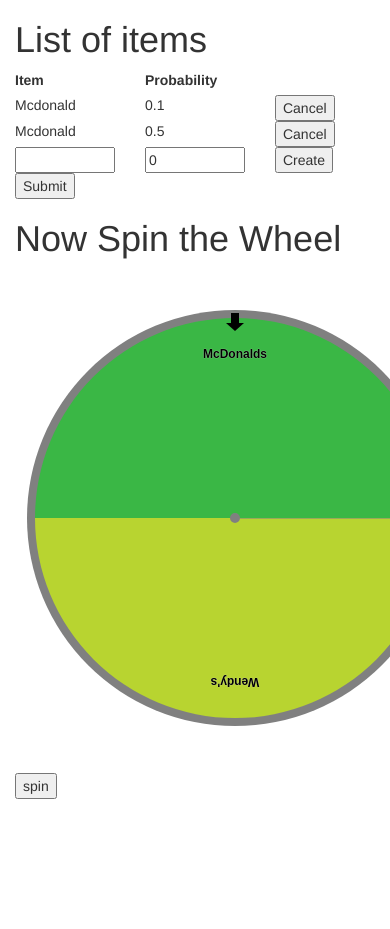
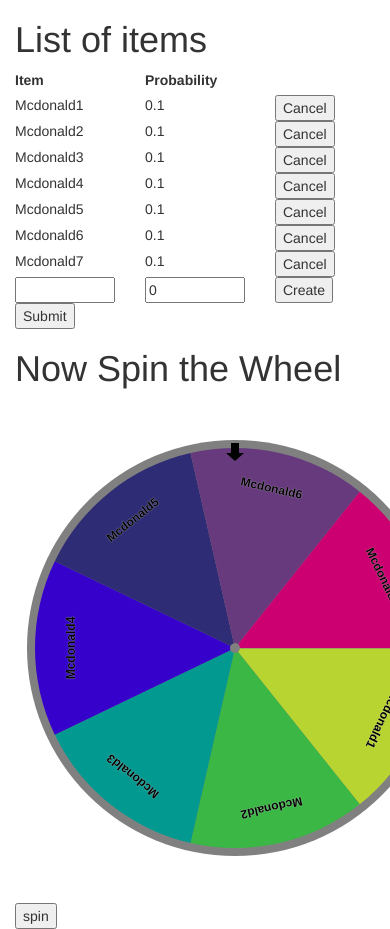
Before and after one commit to victoriali/Mighty-Wheel, a plain HTML site: page index.html in a window 390 px wide. Shown: the top 929 px of the page. Before the commit the page ends 844 px from the top, so only its background shows below. Drawn offline with nearby package versions, Linux system fonts and the light colour scheme.

Commit message:
add responsiveness to the wheel if user enters more items

```diff
--- a/index.html
+++ b/index.html
@@ -34,9 +34,7 @@
 
 							<section id = "realList">
 			          <div class="row">
-						      <div class="itemName col-xs-4">
-						        Mcdonald
-						      </div>
+						      <div class="itemName col-xs-4">Mcdonald1</div>
 						      <div class="itemInput col-xs-4">0.1</div>
 						      <div class="cancelInput col-xs-4">
 						        <button class="button cancelButton">Cancel</button>
@@ -44,10 +42,48 @@
 						    </div>
 
 						    <div class="row">
-						      <div class="itemName col-xs-4">
-						        Mcdonald
+						      <div class="itemName col-xs-4">Mcdonald2</div>
+						      <div class="itemInput col-xs-4">0.1</div>
+						      <div class="cancelInput col-xs-4">
+						        <button class="button cancelButton">Cancel</button>
 						      </div>
-						      <div class="itemInput col-xs-4">0.5</div>
+						    </div>
+
+						    <div class="row">
+						      <div class="itemName col-xs-4">Mcdonald3</div>
+						      <div class="itemInput col-xs-4">0.1</div>
+						      <div class="cancelInput col-xs-4">
+						        <button class="button cancelButton">Cancel</button>
+						      </div>
+						    </div>
+
+						    <div class="row">
+						      <div class="itemName col-xs-4">Mcdonald4</div>
+						      <div class="itemInput col-xs-4">0.1</div>
+						      <div class="cancelInput col-xs-4">
+						        <button class="button cancelButton">Cancel</button>
+						      </div>
+						    </div>
+
+						    <div class="row">
+						      <div class="itemName col-xs-4">Mcdonald5</div>
+						      <div class="itemInput col-xs-4">0.1</div>
+						      <div class="cancelInput col-xs-4">
+						        <button class="button cancelButton">Cancel</button>
+						      </div>
+						    </div>
+
+						    <div class="row">
+						      <div class="itemName col-xs-4">Mcdonald6</div>
+						      <div class="itemInput col-xs-4">0.1</div>
+						      <div class="cancelInput col-xs-4">
+						        <button class="button cancelButton">Cancel</button>
+						      </div>
+						    </div>
+
+						    <div class="row">
+						      <div class="itemName col-xs-4">Mcdonald7</div>
+						      <div class="itemInput col-xs-4">0.1</div>
 						      <div class="cancelInput col-xs-4">
 						        <button class="button cancelButton">Cancel</button>
 						      </div>
--- a/js/application.js
+++ b/js/application.js
@@ -43,7 +43,7 @@ $(document).ready(function(){
       totalProb = totalProb + eval($($('.itemInput')[i]).text());
     }
 
-    if (totalProb != 1){
+    if (totalProb > 1.000000001 || totalProb < 0.999999999){
         alert ("Total Probability should sum up to 1");
     }
 
@@ -56,13 +56,18 @@ $(document).ready(function(){
 	var colors = ["#B8D430", "#3AB745", "#029990", "#3501CB",
                "#2E2C75", "#673A7E", "#CC0071", "#F80120",
                "#F35B20", "#FB9A00", "#FFCC00", "#FEF200"];
-  var restaraunts = ["Wendy's", "McDonalds", "Chick-fil-a", "Five Guys",
-                     "Gold Star", "La Mexicana", "Chipotle", "Tazza Mia",
-                     "Panera", "Just Crepes", "Arby's", "Indian"];
 
-  var numberofItems = ($('.itemInput').length) - 1;
+
+  var list = $('.itemName');
+  // var restaraunts = [];
+  // for (var i = 1; i < ($('.itemName').length); i++){
+  //   var currentElement = $($('.itemName')[i]).text();
+  //   restaraunts.push(currentElement);
+  // }
+
+  var numberofItems = ($('.itemInput').length) - 1;//!!!!!!!!!!!!!!!!!
   var startAngle = 0;
-  var arc = Math.PI / (numberofItems/2);
+  var arc = Math.PI / (numberofItems/2);//!!!!!!!!!!!!!!!!!!!!
   var spinTimeout = null;
 
   var spinArcStart = 10;
@@ -76,6 +81,13 @@ $(document).ready(function(){
   }
 
   function drawRouletteWheel() {
+    var restaraunts = [];
+      for (var i = 1; i < ($('.itemName').length); i++){
+           var currentElement = $($('.itemName')[i]).text();
+           restaraunts.push(currentElement);
+      }
+    // var numberofItems = ($('.itemInput').length) - 1;//!!!!!!!!!!!!!!!!!
+    // var arc = Math.PI / (numberofItems/2);//!!!!!!!!!!!!!!!!!!!!
     var canvas = document.getElementById("wheelcanvas");
     if (canvas.getContext) {
       var outsideRadius = 200;
@@ -96,7 +108,7 @@ $(document).ready(function(){
       ctx.font = 'bold 12px sans-serif';
 
 
-      for(var i = 0; i < (numberofItems); i++) {
+      for(var i = 0; i < (numberofItems); i++) {//!!!!!!!!!!!!!!!!!!!!
         var angle = startAngle + i * arc ;
         ctx.fillStyle = colors[i];
 
@@ -112,7 +124,7 @@ $(document).ready(function(){
         ctx.shadowBlur    = 1; // glow around the character
         ctx.shadowColor   = "rgb(220,220,220)";
         ctx.fillStyle = "black"; // font color
-        ctx.translate(220 + Math.cos(angle + arc / 2) * textRadius, 250 + Math.sin(angle + arc / 2) * textRadius);
+        ctx.translate(220 + Math.cos(angle + arc / 2) * textRadius, 250 + Math.sin(angle + arc / 2) * textRadius); //the word on the wheel
         ctx.rotate(angle + arc / 2 + Math.PI / 2);
         var text = restaraunts[i];
         ctx.fillText(text, -ctx.measureText(text).width / 2, 0);
@@ -155,6 +167,11 @@ $(document).ready(function(){
 
 
   function stopRotateWheel() {
+    var restaraunts = [];
+      for (var i = 1; i < ($('.itemName').length); i++){
+           var currentElement = $($('.itemName')[i]).text();
+           restaraunts.push(currentElement);
+      }
     clearTimeout(spinTimeout);
     var degrees = startAngle * 180 / Math.PI + 90;
     var arcd = arc * 180 / Math.PI;
```
